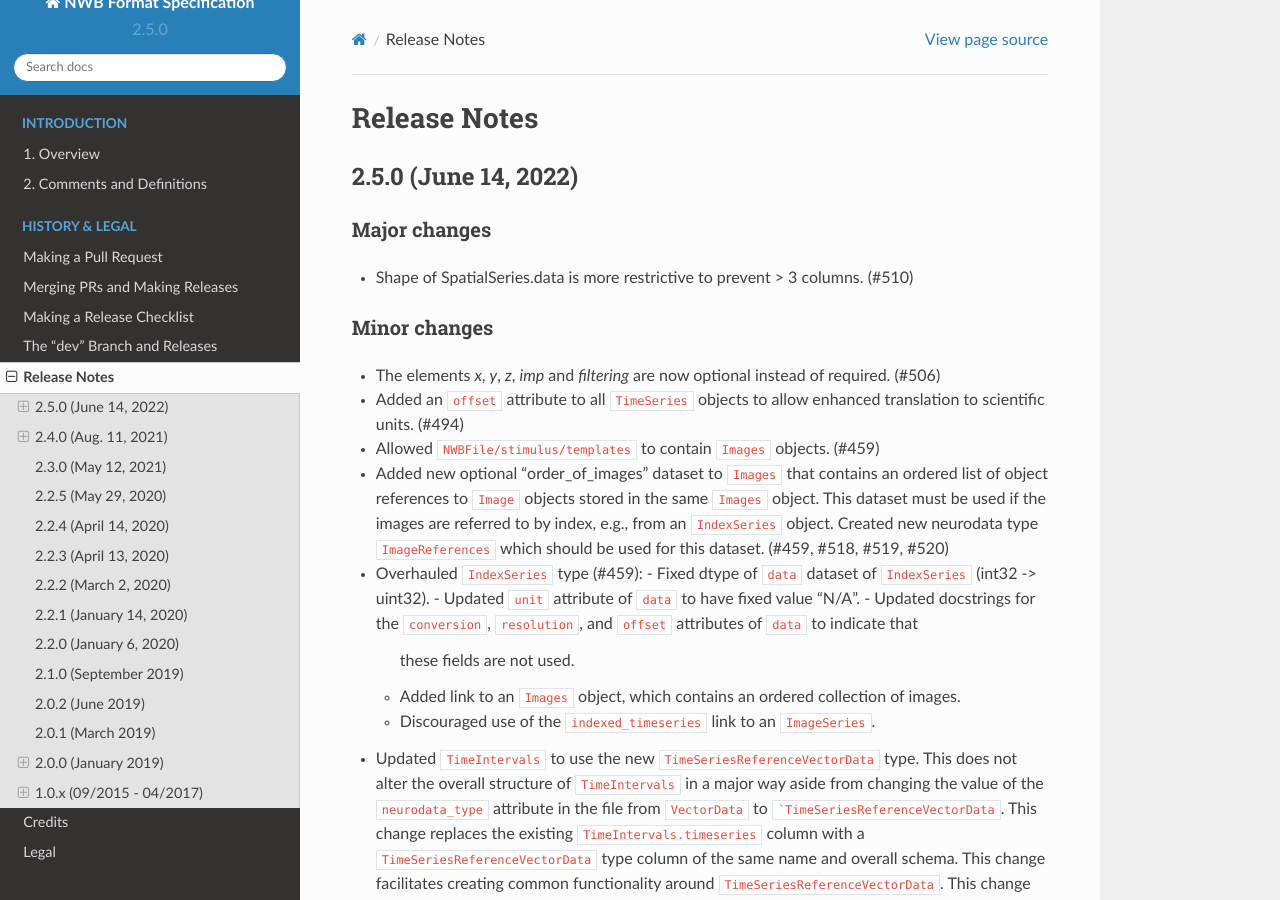
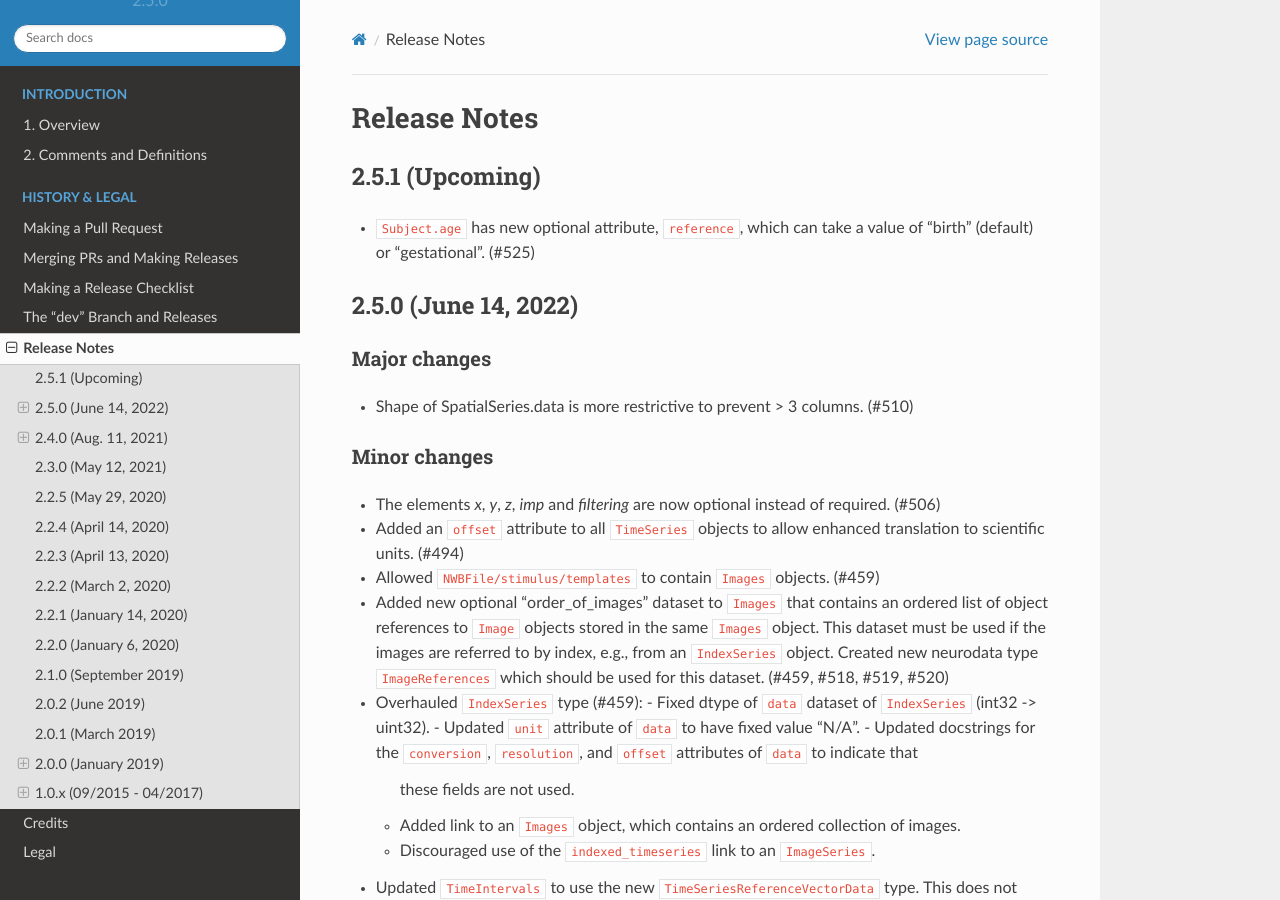
Before and after one commit to NeurodataWithoutBorders/nwb-schema, a Sphinx documentation site: the page built from docs/format/source/format_release_notes.rst, in a window 1280 px wide and 900 px high. Built offline with Sphinx 7.4.7 and the Read the Docs theme 2.0.0, drawn with Linux system fonts in a browser that asks for light colours.

Commit message:
Update format_release_notes.rst

```diff
--- a/docs/format/source/format_release_notes.rst
+++ b/docs/format/source/format_release_notes.rst
@@ -2,6 +2,11 @@
 
 Release Notes
 =============
+
+2.5.1 (Upcoming)
+----------------
+- ``Subject.age`` has new optional attribute, ``reference``, which can take a value of "birth" (default) or "gestational". (#525)
+
 
 2.5.0 (June 14, 2022)
 ---------------------
```
